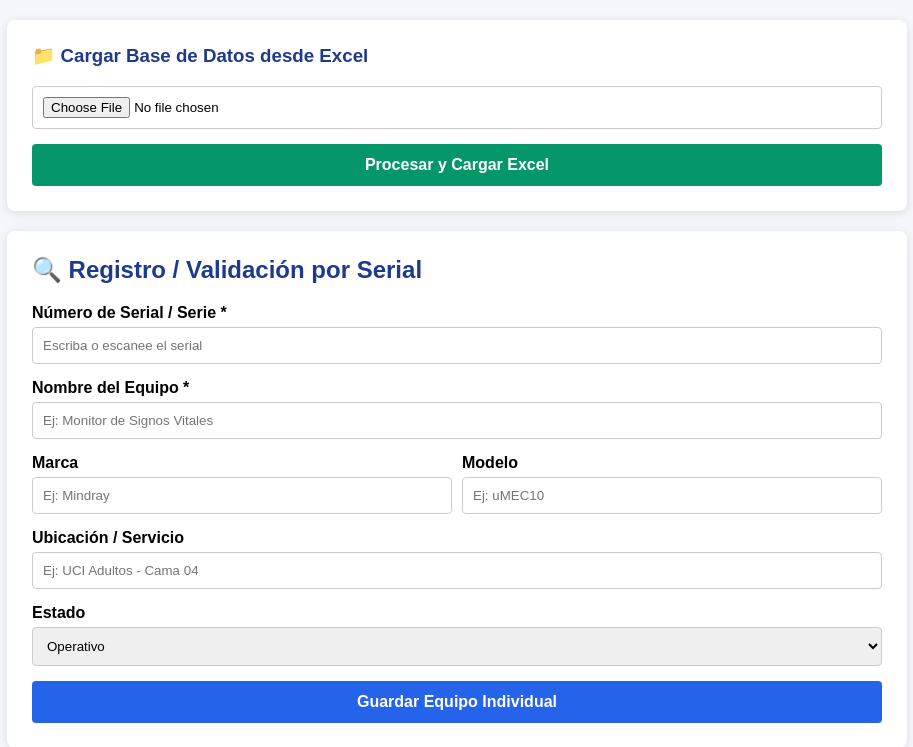
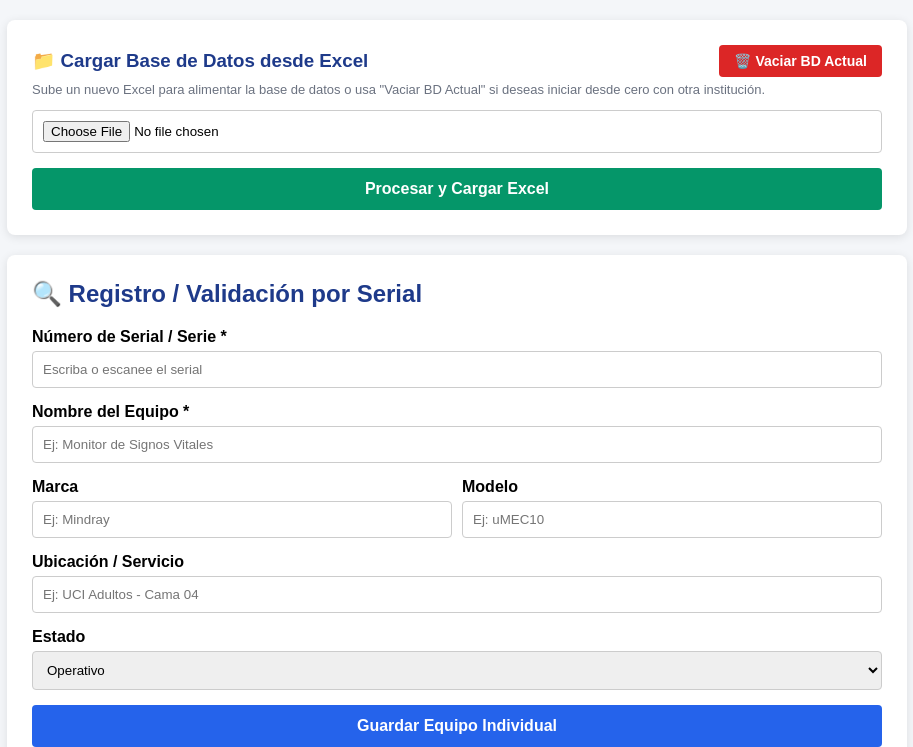
Before and after one commit to dreamsofrock08-gif/inventario-Biomedico, a Flask app: page / in a window 1280 px wide. Shown: the top 747 px of the page, without its empty margins (183-1096 px from the left). Run offline with Flask 3, Linux system fonts and the light colour scheme; tables that the repository leaves empty hold one stand-in row (values such as "Sample post").

Commit message:
Add clear database functionality in Excel section
Added functionality to clear the current database from the Excel upload section. Included a button to trigger the database clearing process.

```diff
--- a/templates/index.html
+++ b/templates/index.html
@@ -20,6 +20,8 @@
         button:disabled { background-color: #9ca3af; cursor: not-allowed; }
         .btn-excel { background-color: #059669; }
         .btn-excel:hover { background-color: #047857; }
+        .btn-danger { background-color: #dc2626; width: auto; font-size: 14px; padding: 8px 15px; }
+        .btn-danger:hover { background-color: #b91c1c; }
         .btn-descargar { background-color: #0284c7; width: auto; display: inline-block; padding: 10px 20px; text-decoration: none; color: white; border-radius: 4px; font-weight: bold; }
         table { width: 100%; border-collapse: collapse; margin-top: 15px; font-size: 14px; }
         th, td { border: 1px solid #e5e7eb; padding: 8px 12px; text-align: left; }
@@ -33,7 +35,12 @@
 
     <!-- SECCIÓN 1: CARGA MASIVA DESDE EXCEL -->
     <div class="card">
-        <h3>📁 Cargar Base de Datos desde Excel</h3>
+        <div style="display: flex; justify-content: space-between; align-items: center;">
+            <h3 style="margin: 0;">📁 Cargar Base de Datos desde Excel</h3>
+            <button type="button" class="btn-danger" onclick="limpiarBaseDatos()">🗑️ Vaciar BD Actual</button>
+        </div>
+        <p style="font-size: 13px; color: #6b7280; margin-top: 5px;">Sube un nuevo Excel para alimentar la base de datos o usa "Vaciar BD Actual" si deseas iniciar desde cero con otra institución.</p>
+
         <form id="excelForm" enctype="multipart/form-data">
             <div class="form-group">
                 <input type="file" id="archivo_excel" name="archivo_excel" accept=".xlsx, .xls" required>
@@ -223,6 +230,23 @@
         }
     });
 
+    // Vaciar Base de Datos
+    async function limpiarBaseDatos() {
+        if (!confirm("⚠️ ¿Estás seguro de vaciar toda la base de datos actual? Esta acción no se puede deshacer.")) {
+            return;
+        }
+
+        const res = await fetch('/limpiar-bd', { method: 'POST' });
+        const data = await res.json();
+
+        if (res.ok) {
+            alert("🧹 " + data.message);
+            cargarEquipos();
+        } else {
+            alert("❌ Error: " + data.message);
+        }
+    }
+
     // Cargar y filtrar equipos en la tabla
     async function cargarEquipos(query = '') {
         const res = await fetch(`/listar-equipos?q=${encodeURIComponent(query)}`);
@@ -230,7 +254,7 @@
         const tbody = document.getElementById('tablaEquipos');
 
         if (data.length === 0) {
-            tbody.innerHTML = '<tr><td colspan="6">No se encontraron equipos.</td></tr>';
+            tbody.innerHTML = '<tr><td colspan="6" style="text-align:center; padding:20px; color:#6b7280;">No hay equipos en la base de datos. Carga un Excel o registra uno individual.</td></tr>';
             return;
         }
 
@@ -255,7 +279,6 @@
         }, 300);
     }
 
-    // Carga inicial
     cargarEquipos();
 </script>
 
```
